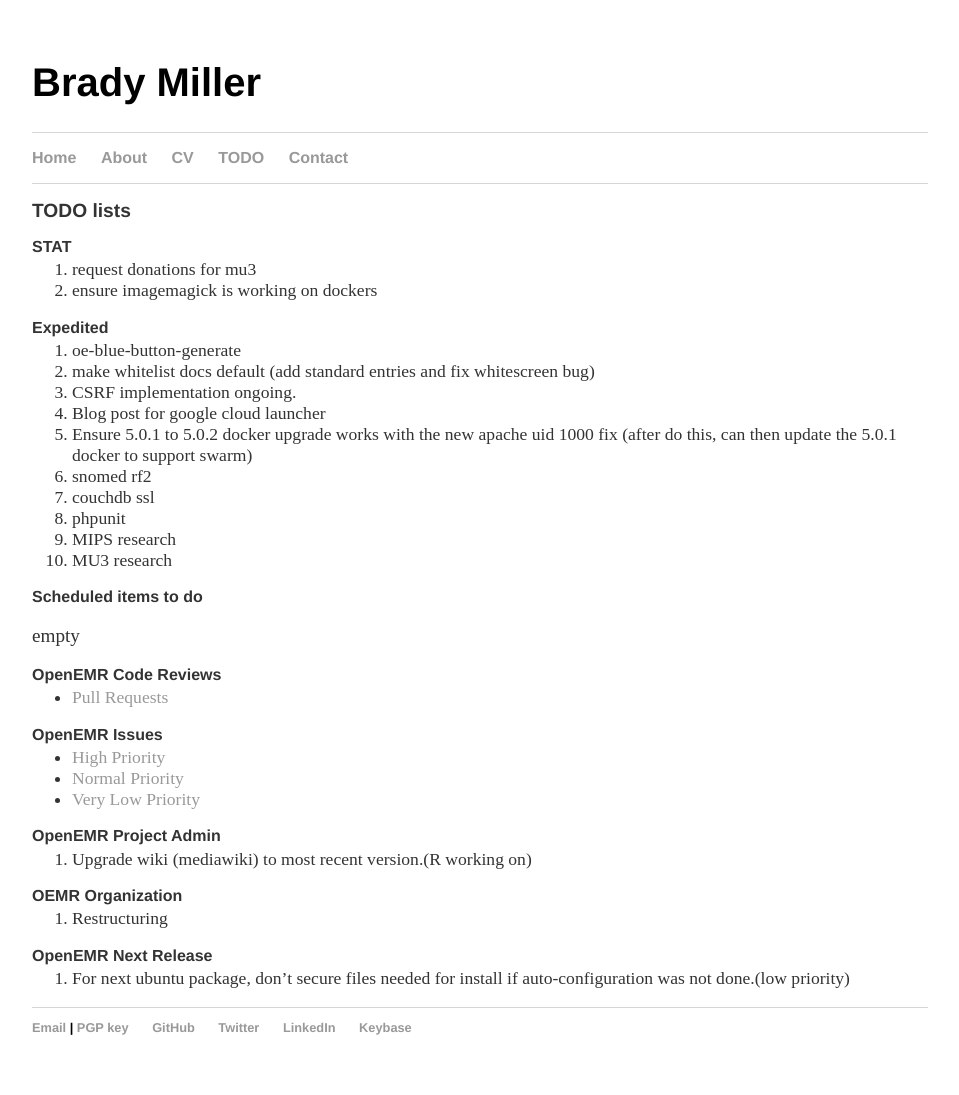
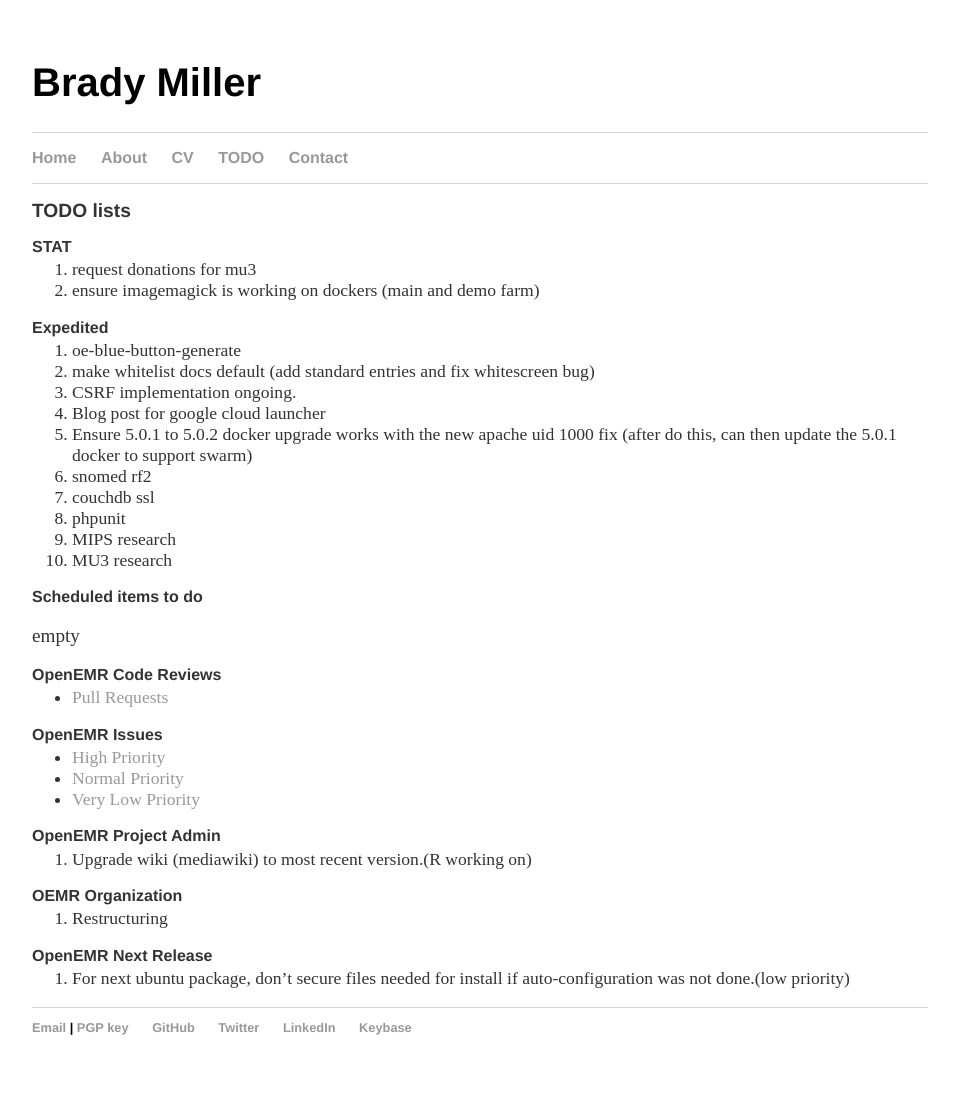
Before and after one commit to bradymiller/bradymiller.github.io, a Jekyll site: the page built from todo/index.md, in a window 1280 px wide. Shown: the whole page, without its empty margins (160-1119 px from the left). Built offline with Jekyll 4.4.1, drawn with Linux system fonts in a browser that asks for light colours; our own code applies the rules of GitHub Pages for plain Markdown files.

Commit message:
Update index.md

```diff
--- a/todo/index.md
+++ b/todo/index.md
@@ -5,7 +5,7 @@
 
 ### STAT
 1. request donations for mu3
-2. ensure imagemagick is working on dockers
+2. ensure imagemagick is working on dockers (main and demo farm)
 
 ### Expedited
 1. oe-blue-button-generate
```
